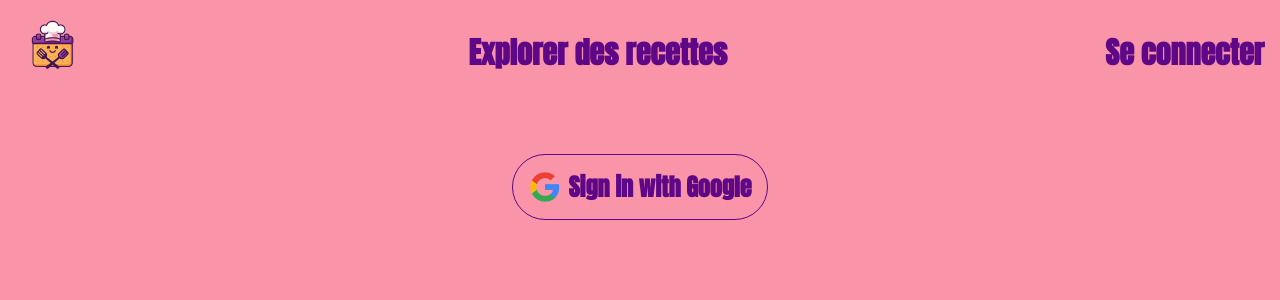
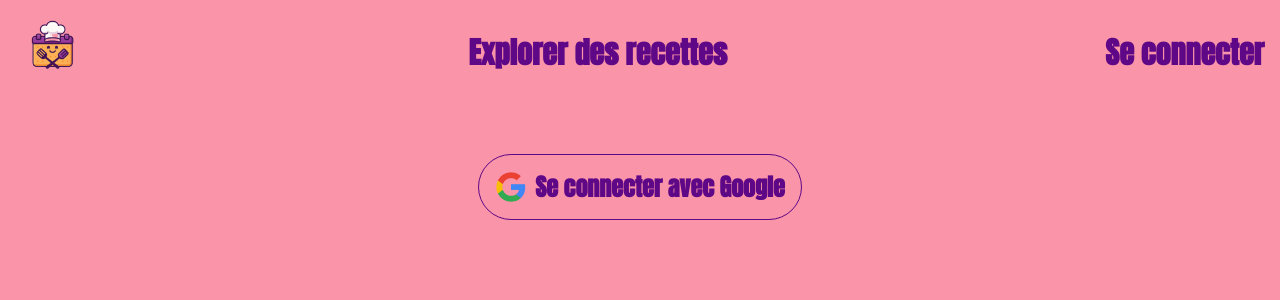
Before and after one commit to ThomasFzr/cooking-planner, a Next.js app: page /login in a window 1280 px wide. Shown: the top 300 px of the page. Built offline with nearby package versions, Linux system fonts and the light colour scheme; no server answers.

Commit message:
fix: update metadata description and translate login button text to French

```diff
--- a/src/app/layout.tsx
+++ b/src/app/layout.tsx
@@ -10,10 +10,9 @@ const anton = Anton({
   weight: "400",
 });
 
-
 export const metadata: Metadata = {
   title: "Cooking Planner",
-  description: "Generated by create next app",
+  description: "A cooking website to help you plan your meals",
 };
 
 export default function RootLayout({
--- a/src/app/login/page.tsx
+++ b/src/app/login/page.tsx
@@ -26,7 +26,7 @@ export default function LoginPage() {
                 onClick={() => signIn("google")}
             >
                 <Image src="/images/sso/google_logo.png" alt="Google logo" width={24} height={24} className="w-8 h-8 mr-2" />
-                <span className="text-2xl font-bold">Sign in with Google</span>
+                <span className="text-2xl font-bold">Se connecter avec Google</span>
             </button>
         </div>
     );
--- a/src/components/RecipeCard/RecipeCard.tsx
+++ b/src/components/RecipeCard/RecipeCard.tsx
@@ -1,5 +1,6 @@
 'use client';
 
+import { useSession } from "next-auth/react";
 import Link from 'next/link';
 import Image from "next/image";
 
@@ -16,6 +17,8 @@ type RecipeCardProps = {
 };
 
 const RecipeCard: React.FC<RecipeCardProps> = ({ recipe, favoritedRecipes, onFavoriteClick }) => {
+  const { data: session } = useSession();
+
   const { _id, title, imageUrl, time } = recipe;
 
   return (
@@ -37,6 +40,7 @@ const RecipeCard: React.FC<RecipeCardProps> = ({ recipe, favoritedRecipes, onFav
           {time && <span>{time} minutes</span>}
         </div>
       </Link>
+      {session ?
         <button
           className="right-2 top-2 text-2xl hover:cursor-pointer hover:scale-120 transition-transform duration-200"
           onClick={() => onFavoriteClick(_id)}
@@ -44,6 +48,8 @@ const RecipeCard: React.FC<RecipeCardProps> = ({ recipe, favoritedRecipes, onFav
         >
           {favoritedRecipes.has(_id) ? '❤️' : '🤍'}
         </button>
+        : null
+      }
     </div>
   );
 };
```
Lines whose indentation alone changed are shown as unchanged.
